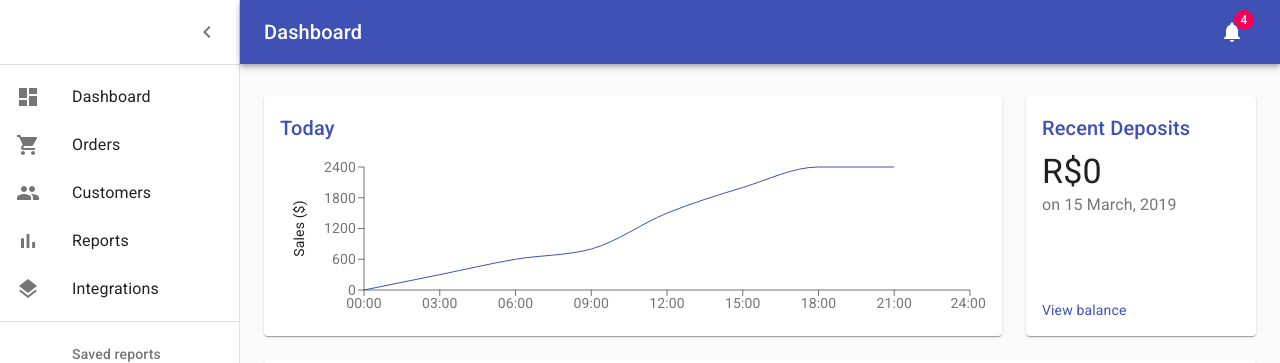
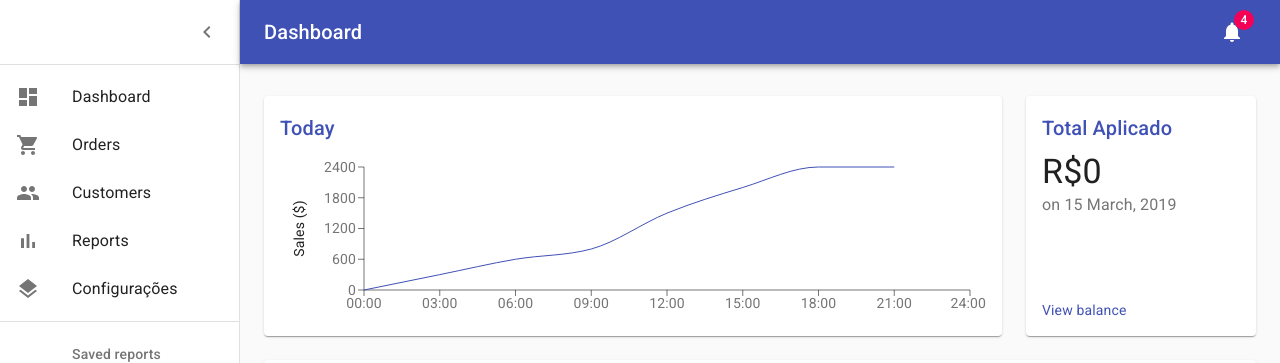
Before and after one commit to alextchatalov/reactjs, a React (Create React App) app: page / in a window 1280 px wide. Shown: the top 363 px of the page. Built offline with nearby package versions, Linux system fonts and the light colour scheme; no server answers.

Commit message:
centralizado os request e repassada as informaçoes

```diff
--- a/src/components/Dashboard.js
+++ b/src/components/Dashboard.js
@@ -1,4 +1,4 @@
-import React from 'react';
+import React, {useEffect, useState, useReducer} from 'react'
 import clsx from 'clsx';
 import { makeStyles } from '@material-ui/core/styles';
 import CssBaseline from '@material-ui/core/CssBaseline';
@@ -22,6 +22,7 @@ import { mainListItems, secondaryListItems } from './listItems';
 import Chart from './Chart';
 import Deposits from './Deposits';
 import Orders from './Orders';
+import api from '../services/api'
 
 function Copyright() {
   return (
@@ -118,8 +119,38 @@ const useStyles = makeStyles((theme) => ({
 }));
 
 export default function Dashboard() {
+
   const classes = useStyles();
   const [open, setOpen] = React.useState(true);
+  const [list, setList] = useState([]);
+  const [total, setTotal] = useState();
+  const [totalApplied, setTotalApplied] = useState(0);
+
+  useEffect(()=>{
+    getAllInvestiments();
+    getTotalApplied();
+  },[])
+
+  function getTotalApplied() {
+    api.get("/investiment/totalApplied")
+    .then((total)=> {
+      console.log(total.data)
+      setTotalApplied(total.data)
+    });
+  }
+
+  async function getAllInvestiments() {
+    await api.get("/investiment/list")
+    .then( (investiment) => {
+      setList(investiment.data);
+      updateTotalAmunt();
+    });
+  }
+
+  function updateTotalAmunt() {
+    setTotal(list.reduce( (prevAmount, amount) =>  prevAmount + amount.appliedAmount, 0))
+  }
+
   const handleDrawerOpen = () => {
     setOpen(true);
   };
@@ -182,13 +213,13 @@ export default function Dashboard() {
             {/* Recent Deposits */}
             <Grid item xs={12} md={4} lg={3}>
               <Paper className={fixedHeightPaper}>
-                <Deposits />
+                <Deposits totalApplied={totalApplied}/>
               </Paper>
             </Grid>
             {/* Recent Orders */}
             <Grid item xs={12}>
               <Paper className={classes.paper}>
-                <Orders />
+                <Orders list={list}/>
               </Paper>
             </Grid>
           </Grid>
--- a/src/components/Deposits.js
+++ b/src/components/Deposits.js
@@ -16,22 +16,21 @@ const useStyles = makeStyles({
   },
 });
 
-export default function Deposits() {
+export default function Deposits({totalApplied}) {
 
   const classes = useStyles();
-  const [totalApplied, setTotalApplied] = useState(0);
-  const [ignored, forceUpdate] = useReducer(x => x + 1, 0);
+  //const [totalApplied, setTotalApplied] = useState(0);
 
-  useEffect(()=>{
-    api.get("/investiment/totalApplied")
-    .then((total)=> {
-      console.log(total.data)
-      setTotalApplied(total.data)
-    });
-  }, [])
+//  useEffect(()=>{
+//    api.get("/investiment/totalApplied")
+//    .then((total)=> {
+//      console.log(total.data)
+//      setTotalApplied(total.data)
+//    });
+//  }, [])
   return (
     <React.Fragment>
-      <Title>Recent Deposits</Title>
+      <Title>Total Aplicado</Title>
       <Typography component="p" variant="h4">
       <NumberFormat value={totalApplied} displayType={'text'} thousandSeparator={true} prefix={'R$'}></NumberFormat>
       </Typography>
--- a/src/components/Orders.js
+++ b/src/components/Orders.js
@@ -22,37 +22,20 @@ const useStyles = makeStyles((theme) => ({
   },
 }));
 
-export default function Orders() {
+export default function Orders( {list}) {
+
   const classes = useStyles();
-  const [list, setList] = useState([]);
-  const [total, setTotal] = useState();
-
-  useEffect(()=>{
-    getAllInvestiments();
-  },[])
-
-  async function getAllInvestiments() {
-    await api.get("/investiment/list")
-    .then( (investiment) => {
-      setList(investiment.data);
-    });
-    updateTotalAmunt();
-  }
-  function updateTotalAmunt() {
-    setTotal(list.reduce( (prevAmount, amount) => prevAmount + amount.appliedAmount))
-  }
 
   function onChangeHandler(e) {
     console.log("UPLOAD")
     console.log(e.target.files[0])
     const fd = new FormData();
     fd.append('files', e.target.files[0])
-    api.post("/investiment/upload",fd).then(res => getAllInvestiments())
+   // api.post("/investiment/upload",fd).then(res => getAllInvestiments())
   }
 
   return (
     <React.Fragment>
-      {total}
       <Button
         variant="contained"
         component="label">
--- a/src/components/listItems.js
+++ b/src/components/listItems.js
@@ -9,10 +9,11 @@ import PeopleIcon from '@material-ui/icons/People';
 import BarChartIcon from '@material-ui/icons/BarChart';
 import LayersIcon from '@material-ui/icons/Layers';
 import AssignmentIcon from '@material-ui/icons/Assignment';
+import { Link } from "react-router-dom";
 
 export const mainListItems = (
   <div>
-    <ListItem button>
+    <ListItem button component={Link} to="/home">
       <ListItemIcon>
         <DashboardIcon />
       </ListItemIcon>
@@ -36,11 +37,11 @@ export const mainListItems = (
       </ListItemIcon>
       <ListItemText primary="Reports" />
     </ListItem>
-    <ListItem button>
+    <ListItem button component={Link} to="/configuration">
       <ListItemIcon>
         <LayersIcon />
       </ListItemIcon>
-      <ListItemText primary="Integrations" />
+      <ListItemText primary="Configurações" />
     </ListItem>
   </div>
 );
```
